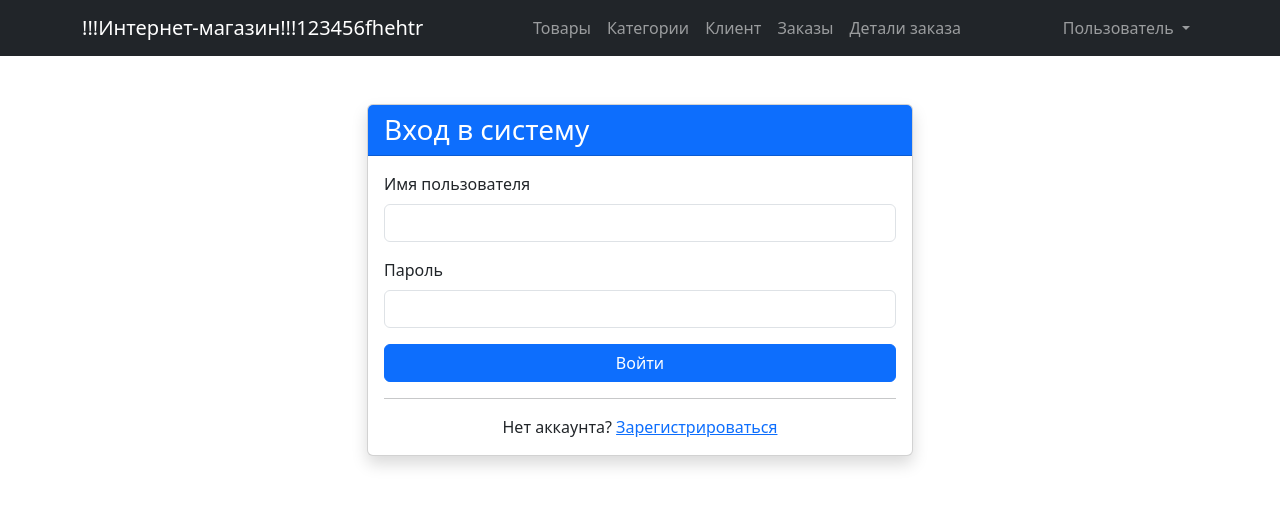
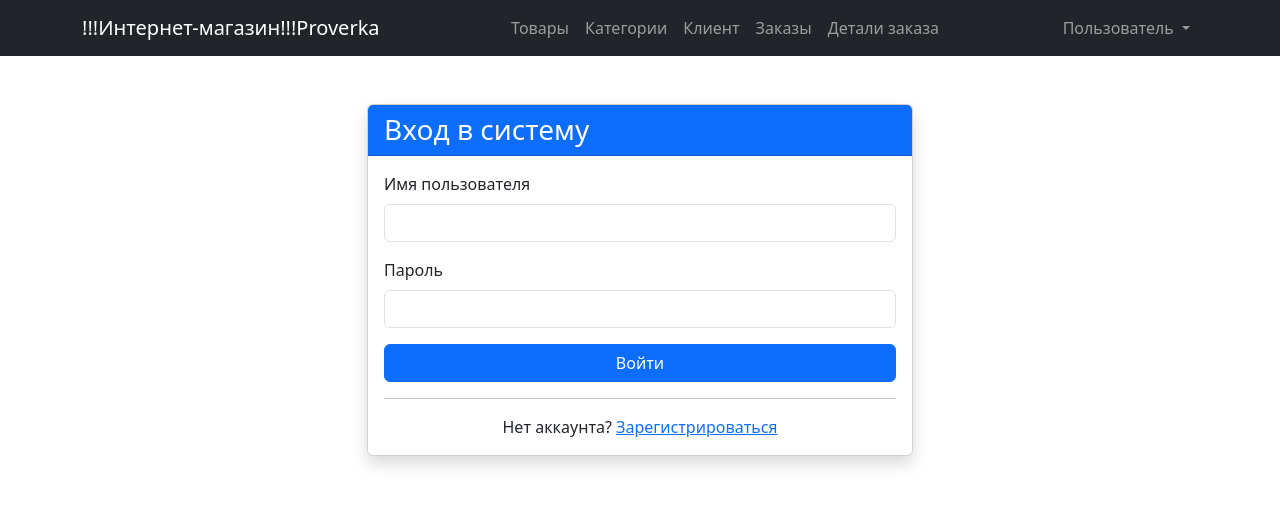
Before and after one commit to JasonParzival/DevOps, a Vue app in the folder client/: page /login in a window 1280 px wide. Shown: the top 506 px of the page. Built offline with nearby package versions, Linux system fonts and the light colour scheme.

Commit message:
Проверка dev

```diff
--- a/client/src/App.vue
+++ b/client/src/App.vue
@@ -16,7 +16,7 @@ function logout() {
     <nav class="navbar navbar-expand-lg navbar-dark bg-dark">
       <div class="container">
 
-        <a class="navbar-brand" href="#">!!!Интернет-магазин!!!123456fhehtr</a>
+        <a class="navbar-brand" href="#">!!!Интернет-магазин!!!Proverka</a>
 
         <div class="navbar-nav">
           <router-link to="/products" class="nav-link">Товары</router-link>
```
